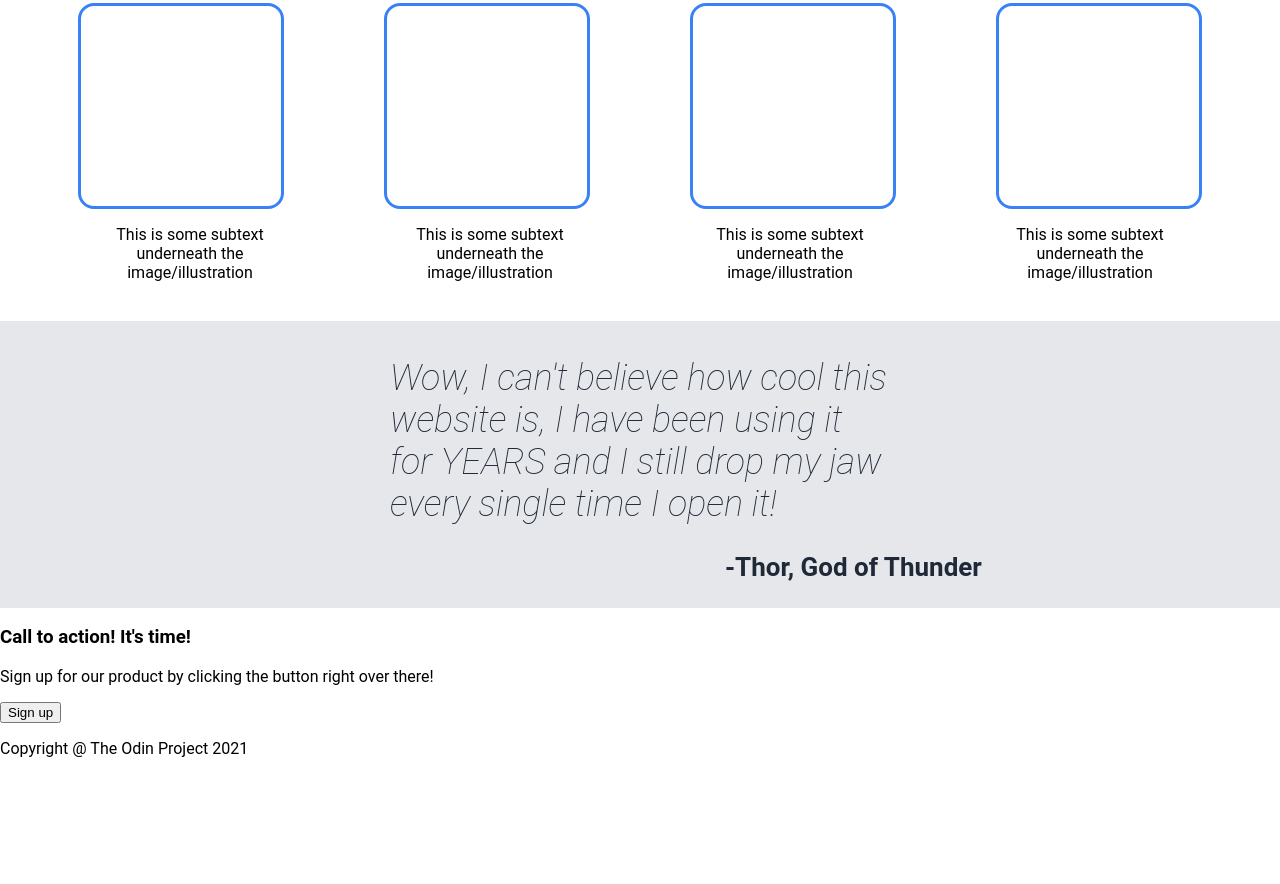
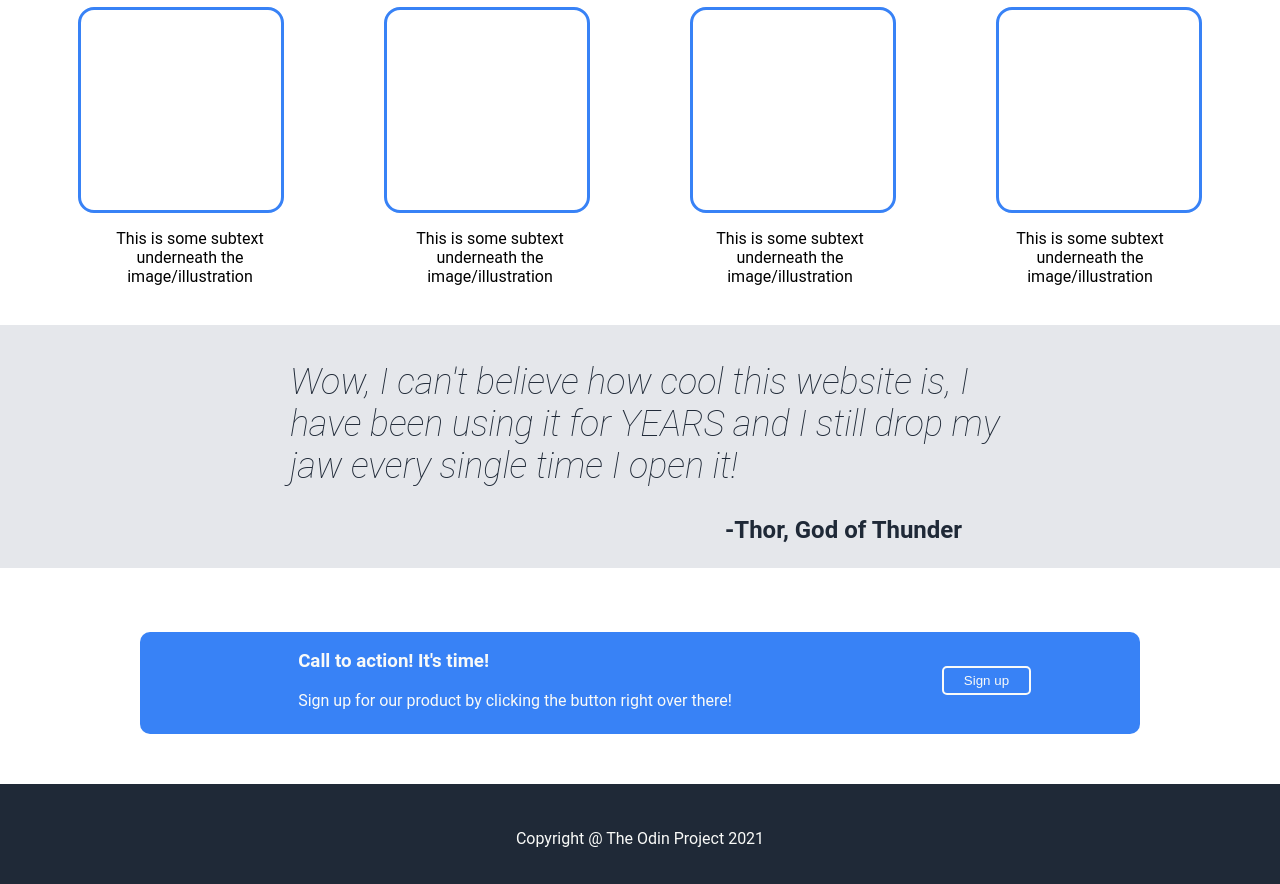
Before and after one commit to Mitch-devs/Landing-page-practice, a plain HTML site: page index.html in a window 1280 px wide. Shown: the part 588-1472 px from the top of the page. Before the commit the page ends 1362 px from the top, so only its background shows below. Drawn offline with Linux system fonts and the light colour scheme.

Commit message:
finished odin project landing page template

```diff
--- a/index.html
+++ b/index.html
@@ -53,10 +53,12 @@
                 <p id="thor">-Thor, God of Thunder</p>
             </section>
             <section>
-                <div>
-                    <h3>Call to action! It's time!</h3>
-                    <p>Sign up for our product by clicking the button right over there!</p>
-                    <button id="sign-up-lower">Sign up</button>
+                <div class="action-call-container">
+                    <div class="action-call">
+                        <h3>Call to action! It's time!</h3>
+                        <p>Sign up for our product by clicking the button right over there!</p>
+                        <button id="sign-up-lower">Sign up</button>
+                    </div>
                 </div>
             </section>
             <footer>
--- a/styles.css
+++ b/styles.css
@@ -76,6 +76,15 @@ h1{
 
 #sign-up-higher{
     margin-left: 10rem;
+    background-color: #3882F6;
+    color: #F9FAF8;
+    padding: 5px 20px 5px 20px;
+    border-radius: 5px;
+    border: none;
+}
+
+#sign-up-higher:hover{
+    box-shadow: 0 0 15px #3882F6;
 }
 
 #random-information{
@@ -123,6 +132,7 @@ figcaption{
    display: flex;
    justify-content: center;
    margin: 0 auto;
+   padding-left: 300px;
     inline-size: 500px;
     font-size: 36px;
     font-weight: 200;
@@ -135,8 +145,72 @@ figcaption{
     justify-content: center;
     margin-left: 725px;
     margin-top: -60px;
-    font-size: 26px;
+    font-size: 24px;
     font-weight: 700;
     font-style: normal;
     color: #1F2937;
 }
+
+.action-call-container{
+    display: flex;
+    justify-content: center;
+    margin: 0 auto;
+    margin-top: 4rem;
+    width: 1000px;
+    background-color: #3882F6;
+    border-radius: 10px;
+}
+
+.action-call{
+    color: #F9FAF8;
+    padding-bottom: 1.5rem;
+}
+
+.action-call h3, p{
+   margin-left: -250px;
+}
+
+.action-call p{
+    display: inline;
+}
+
+#sign-up-lower{
+    display: inline;
+    position: absolute;
+    margin-left: 210px;
+    margin-top: -25px;
+    padding: 5px 20px 5px 20px;
+    border: solid #F9FAF8 2px;
+    border-radius: 5px;
+    color: #F9FAF8;
+    background-color: #3882F6;
+    font-weight: 535;
+    transition: color 1s, background-color 1s;
+
+}
+#sign-up-lower:hover{
+    color: #3882F6;
+    background-color: #F9FAF8;
+    box-shadow: 0 0 15px #F9FAF8;
+}
+
+button:active {
+    transform: translateY(2px);
+  }
+
+
+
+footer{
+    background-color: #1F2937;
+    height: 100px;
+}
+
+footer p{
+    display: flex;
+    justify-content: center;
+    margin: 0 auto;
+    margin-top: 50px;
+    padding-top: 45px;
+    padding-bottom: -30px;
+    color: #F9FAF8;
+}
```
